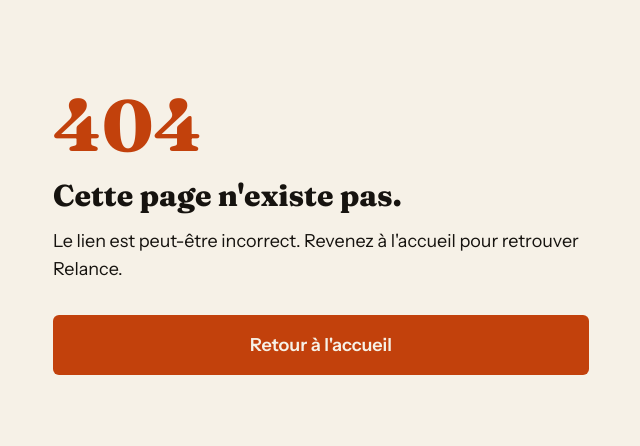
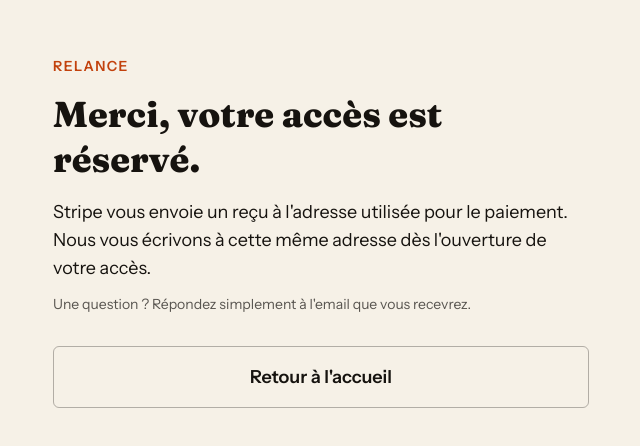
Before and after one commit to fabiendarrietlog-collab/Relance, a Next.js app: page /merci in a window 1280 px wide. Before the commit this address had no page. Shown: the part 168-614 px from the top of the page, without its empty margins (319-959 px from the left). Built offline with nearby package versions, Linux system fonts and the light colour scheme.

Commit message:
Create page.tsx

```diff
--- /dev/null
+++ b/app/merci/page.tsx
@@ -0,0 +1,33 @@
+import type { Metadata } from "next";
+
+export const metadata: Metadata = {
+  title: "Merci : votre accès est réservé",
+  robots: { index: false },
+};
+
+export default function Merci() {
+  return (
+    <main className="mx-auto flex min-h-screen max-w-xl flex-col justify-center px-5 py-10 font-texte">
+      <p className="text-sm font-semibold uppercase tracking-widest text-rouille">
+        Relance
+      </p>
+      <h1 className="mt-4 font-titre text-4xl font-extrabold leading-tight">
+        Merci, votre accès est réservé.
+      </h1>
+      <p className="mt-4 text-lg">
+        Stripe vous envoie un reçu à l&apos;adresse utilisée pour le paiement.
+        Nous vous écrivons à cette même adresse dès l&apos;ouverture de votre
+        accès.
+      </p>
+      <p className="mt-3 text-sm text-encre/70">
+        Une question ? Répondez simplement à l&apos;email que vous recevrez.
+      </p>
+      <a
+        href="/"
+        className="mt-8 flex w-full items-center justify-center rounded-md border border-encre/30 px-6 py-4 text-lg font-semibold"
+      >
+        Retour à l&apos;accueil
+      </a>
+    </main>
+  );
+}
```
